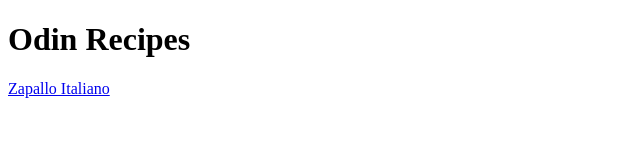
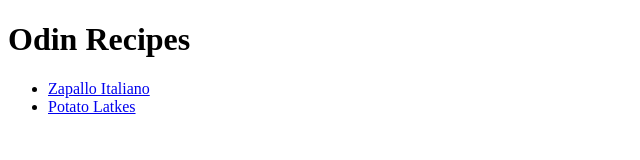
Before and after one commit to o-aguirre/odin-recipes, a plain HTML site: page index.html in a window 1280 px wide. Shown: the whole page, without its empty margins (0-640 px from the left). Drawn offline with Linux system fonts and the light colour scheme.

Commit message:
Agregar link faltante

```diff
--- a/index.html
+++ b/index.html
@@ -9,6 +9,10 @@
 <body>
     <h1>Odin Recipes</h1>
 
-    <a href="./recipes/zapallo_italiano.html">Zapallo Italiano</a>
+    <ul>
+        <li><a href="./recipes/zapallo_italiano.html">Zapallo Italiano</a></li>
+        <li><a href="./recipes/potato_latkes.html">Potato Latkes</a></li>
+    </ul>
+
 </body>
 </html>
```
